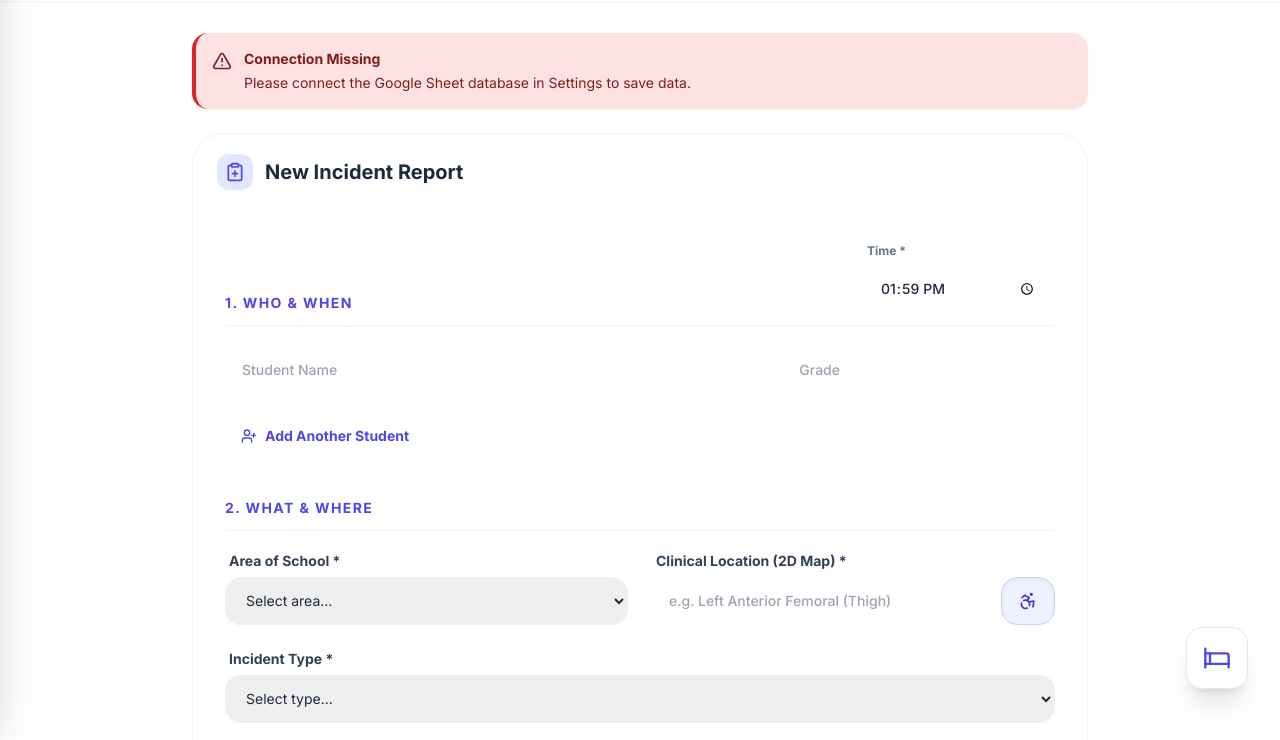
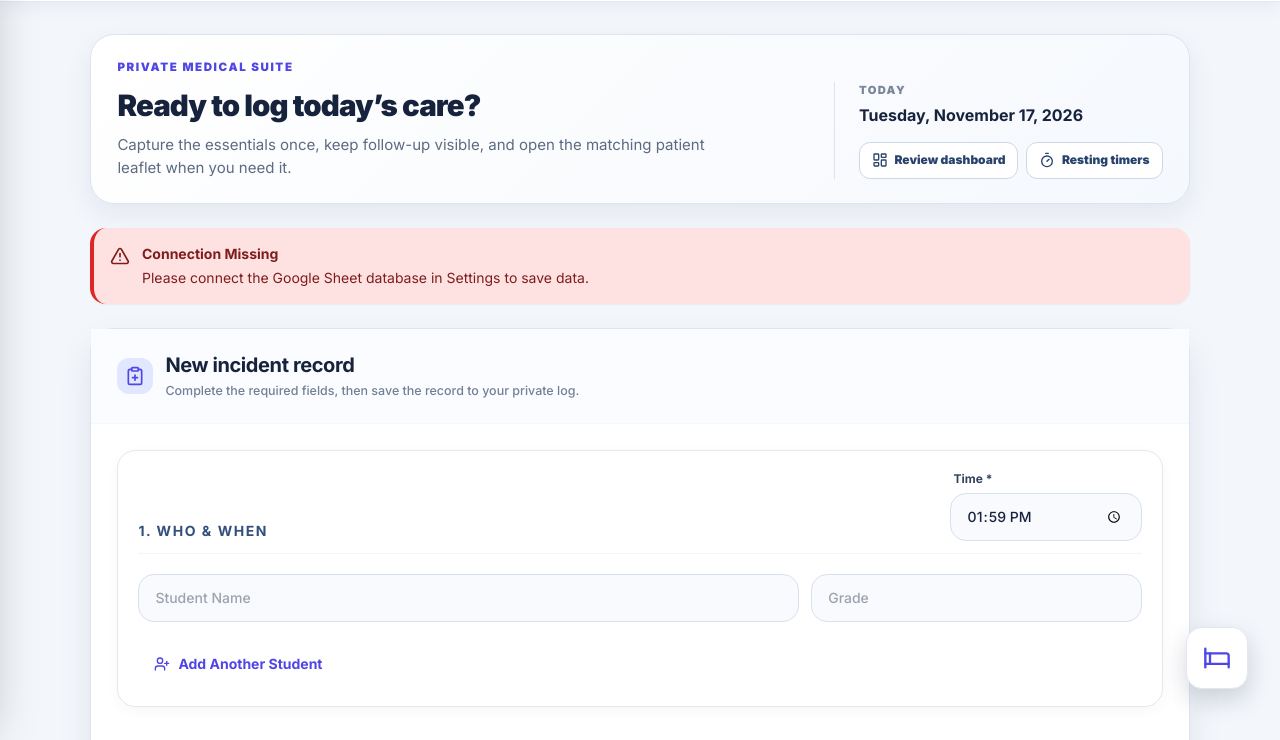
Before and after one commit to chrisdrous94/ICS-medical-suite, a plain HTML site: page index.html in a window 1280 px wide. Shown: the part 79-819 px from the top of the page. Drawn offline with nearby package versions, Linux system fonts and the light colour scheme.

Commit message:
Polish clinician medical suite workspace

```diff
--- a/index.html
+++ b/index.html
@@ -92,6 +92,45 @@
             background-color: theme('colors.slate.200'); z-index: 0;
         }
         .profile-timeline-item:last-child .profile-timeline-line::before { display: none; }
+
+        /* Clinician workspace polish */
+        body { color: #17233d; background: #f3f6fb; }
+        #mainHeader { border-bottom: 1px solid #e5eaf2; box-shadow: 0 4px 18px rgba(23,35,61,.06); }
+        #mainHeader .max-w-7xl { min-height: 76px; }
+        #mainContent { max-width: 1280px; }
+        #formView { max-width: 1100px; }
+        .clinician-intro { display:flex; align-items:flex-end; justify-content:space-between; gap:2rem; padding:1.5rem 1.65rem; border:1px solid #dbe4f0; border-radius:1.5rem; background:linear-gradient(135deg,#ffffff 0%,#f5f8fd 100%); box-shadow:0 10px 28px rgba(23,35,61,.07); }
+        .clinician-kicker { margin:0 0 .4rem; color:#4f46e5; font-size:.72rem; font-weight:800; letter-spacing:.14em; text-transform:uppercase; }
+        .clinician-intro h2 { margin:0; color:#17233d; font-size:clamp(1.45rem,2.3vw,2rem); font-weight:800; letter-spacing:-.03em; }
+        .clinician-intro-copy { max-width:39rem; margin:.45rem 0 0; color:#5d6b82; font-size:.94rem; line-height:1.5; }
+        .clinician-intro-side { min-width:270px; padding-left:1.5rem; border-left:1px solid #dbe4f0; }
+        .clinician-date-label { display:block; color:#7a8799; font-size:.7rem; font-weight:800; letter-spacing:.12em; text-transform:uppercase; }
+        #workspaceDate { display:block; margin-top:.25rem; color:#17233d; font-size:1rem; }
+        .clinician-quick-actions { display:flex; flex-wrap:wrap; gap:.5rem; margin-top:.9rem; }
+        .clinician-quick-actions button { display:inline-flex; align-items:center; gap:.4rem; padding:.55rem .75rem; border:1px solid #cbd8ea; border-radius:.7rem; background:#fff; color:#27426b; font-size:.75rem; font-weight:800; transition:all .2s ease; }
+        .clinician-quick-actions button:hover { border-color:#4f46e5; color:#4f46e5; background:#f7f7ff; transform:translateY(-1px); }
+        #formView > .bg-surfaceContainer { border:1px solid #dbe4f0; border-radius:1.5rem; box-shadow:0 14px 34px rgba(23,35,61,.08); }
+        #formView > .bg-surfaceContainer > div:first-child { padding:1.35rem 1.65rem; background:#fbfcff; }
+        #formView > .bg-surfaceContainer > div:first-child h2 { color:#17233d; text-transform:none; letter-spacing:-.02em; }
+        .form-header-copy { margin-top:.22rem; color:#718096; font-size:.78rem; font-weight:500; }
+        #incidentForm { padding:1.65rem; }
+        #incidentForm > div:not(:last-child) { padding:1.25rem; border:1px solid #e1e8f2; border-radius:1.15rem; background:#fff; box-shadow:0 4px 14px rgba(23,35,61,.035); }
+        #incidentForm > div:not(:last-child) > div:first-child h3 { color:#334f7b; letter-spacing:.11em; }
+        #incidentForm label { color:#34435d; }
+        #incidentForm input[type="text"],#incidentForm input[type="time"],#incidentForm select,#incidentForm textarea { border:1px solid #d8e1ee; background:#f8fafd; color:#17233d; }
+        #incidentForm input[type="text"]:hover,#incidentForm input[type="time"]:hover,#incidentForm select:hover,#incidentForm textarea:hover { border-color:#aebfd8; }
+        #incidentForm input:focus,#incidentForm select:focus,#incidentForm textarea:focus { border-color:#4f46e5; background:#fff; box-shadow:0 0 0 4px #e0e7ff; }
+        #leafletRecommendation { border-radius:1rem; box-shadow:0 5px 16px rgba(79,70,229,.08); }
+        #submitBtn { min-height:52px; border-radius:.85rem; box-shadow:0 8px 18px rgba(79,70,229,.2); }
+        #dashboardView > div:first-child,#attendanceView > div:first-child { border-radius:1.5rem; box-shadow:0 12px 28px rgba(23,35,61,.1); }
+        #dashboardView .bg-surfaceContainer,#attendanceView .bg-surfaceContainer { border-color:#dbe4f0; border-radius:1.15rem; box-shadow:0 6px 18px rgba(23,35,61,.05); }
+        #timerFAB { border-radius:1rem; box-shadow:0 10px 24px rgba(23,35,61,.18); }
+        @media (max-width: 700px) {
+            .clinician-intro { align-items:flex-start; flex-direction:column; gap:1.2rem; padding:1.25rem; }
+            .clinician-intro-side { width:100%; min-width:0; padding:1rem 0 0; border-top:1px solid #dbe4f0; border-left:0; }
+            #incidentForm { padding:1rem; }
+            #incidentForm > div:not(:last-child) { padding:1rem; }
+        }
     </style>
 </head>
 <body class="text-slate-800 min-h-screen flex flex-col relative pb-20 md:pb-0">
@@ -105,7 +144,7 @@
                 </div>
                 <div class="flex flex-col justify-center">
                     <h1 class="font-extrabold text-lg md:text-xl text-slate-900 tracking-tight leading-tight">I CAN SCHOOL</h1>
-                    <span class="text-[10px] md:text-xs font-semibold text-primary tracking-widest uppercase">Health & Safety</span>
+                    <span class="text-[10px] md:text-xs font-semibold text-primary tracking-widest uppercase">Clinician workspace</span>
                 </div>
             </div>
 
@@ -152,6 +191,21 @@
 
         <!-- MEDICAL LOG FORM TAB -->
         <div id="formView" class="space-y-6 relative max-w-4xl mx-auto">
+            <section id="clinicianIntro" class="clinician-intro" aria-labelledby="clinicianIntroTitle">
+                <div>
+                    <p class="clinician-kicker">Private medical suite</p>
+                    <h2 id="clinicianIntroTitle">Ready to log today’s care?</h2>
+                    <p class="clinician-intro-copy">Capture the essentials once, keep follow-up visible, and open the matching patient leaflet when you need it.</p>
+                </div>
+                <div class="clinician-intro-side">
+                    <span class="clinician-date-label">Today</span>
+                    <strong id="workspaceDate">--</strong>
+                    <div class="clinician-quick-actions">
+                        <button type="button" onclick="switchTab('dashboardView')"><i data-lucide="layout-dashboard" class="w-4 h-4"></i> Review dashboard</button>
+                        <button type="button" onclick="toggleTimerDrawer()"><i data-lucide="timer" class="w-4 h-4"></i> Resting timers</button>
+                    </div>
+                </div>
+            </section>
             <div id="setupWarning" class="hidden bg-errorContainer border-l-4 border-error p-4 rounded-2xl shadow-sm flex items-start gap-3">
                 <i data-lucide="alert-triangle" class="w-5 h-5 text-onErrorContainer flex-shrink-0 mt-0.5"></i>
                 <div><h3 class="text-sm font-bold text-onErrorContainer">Connection Missing</h3><p class="text-sm text-onErrorContainer mt-1">Please connect the Google Sheet database in Settings to save data.</p></div>
@@ -160,7 +214,7 @@
             <div class="bg-surfaceContainer rounded-4xl shadow-sm border border-slate-100 overflow-visible">
                 <div class="px-6 py-5 border-b border-slate-100/50 flex items-center gap-3">
                     <div class="bg-primaryContainer text-primary p-2 rounded-xl"><i data-lucide="clipboard-plus" class="w-5 h-5"></i></div>
-                    <h2 class="text-xl font-bold text-slate-800">New Incident Report</h2>
+                    <div><h2 class="text-xl font-bold text-slate-800">New incident record</h2><p class="form-header-copy">Complete the required fields, then save the record to your private log.</p></div>
                 </div>
 
                 <form id="incidentForm" class="p-6 sm:p-8 space-y-10">
@@ -270,7 +324,7 @@
                                     <label class="flex items-center gap-3"><input type="checkbox" class="protocol-check allergy-check w-5 h-5 text-error rounded-md border-red-300"> Assessed for swelling (face/throat)</label>
                                     <label class="flex items-center gap-3"><input type="checkbox" class="protocol-check allergy-check w-5 h-5 text-error rounded-md border-red-300"> Administered EpiPen/Antihistamine</label>
                                     <label class="flex items-center gap-3"><input type="checkbox" class="protocol-check allergy-check w-5 h-5 text-error rounded-md border-red-300"> Logged time of administration</label>
-                                    <label class="flex items-center gap-3"><input type="checkbox" class="protocol-check allergy-check w-5 h-5 text-error rounded-md border-red-300"> EMS / 911 notified immediately</label>
+                                    <label class="flex items-center gap-3"><input type="checkbox" class="protocol-check allergy-check w-5 h-5 text-error rounded-md border-red-300"> EMS / 112 notified immediately</label>
                                 </div>
                             </div>
                             <div id="diabeticProtocol" class="hidden bg-purple-50 border border-purple-200 rounded-3xl p-5 mt-2 animate-fade-in protocol-block">
@@ -1629,6 +1683,17 @@
                 }
             });
         }
+        function updateWorkspaceDate() {
+            const target = document.getElementById('workspaceDate');
+            if (!target) return;
+            target.textContent = new Intl.DateTimeFormat(undefined, {
+                weekday: 'long',
+                day: 'numeric',
+                month: 'long',
+                year: 'numeric'
+            }).format(new Date());
+        }
+        updateWorkspaceDate();
     </script>
 </body>
 </html>
```
